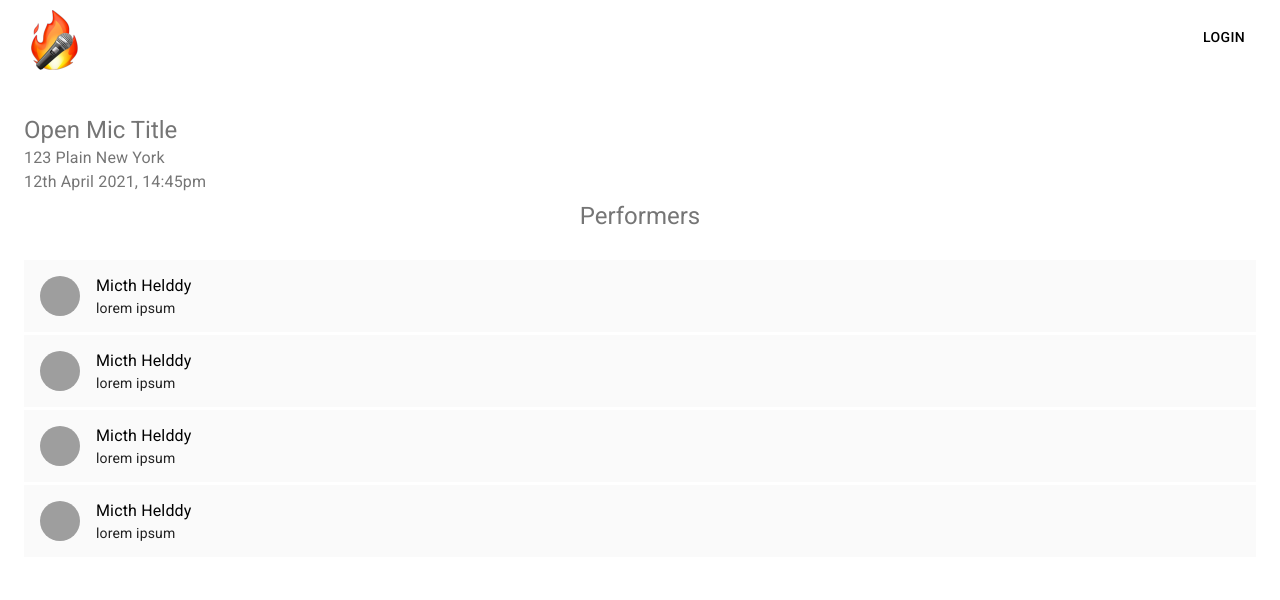
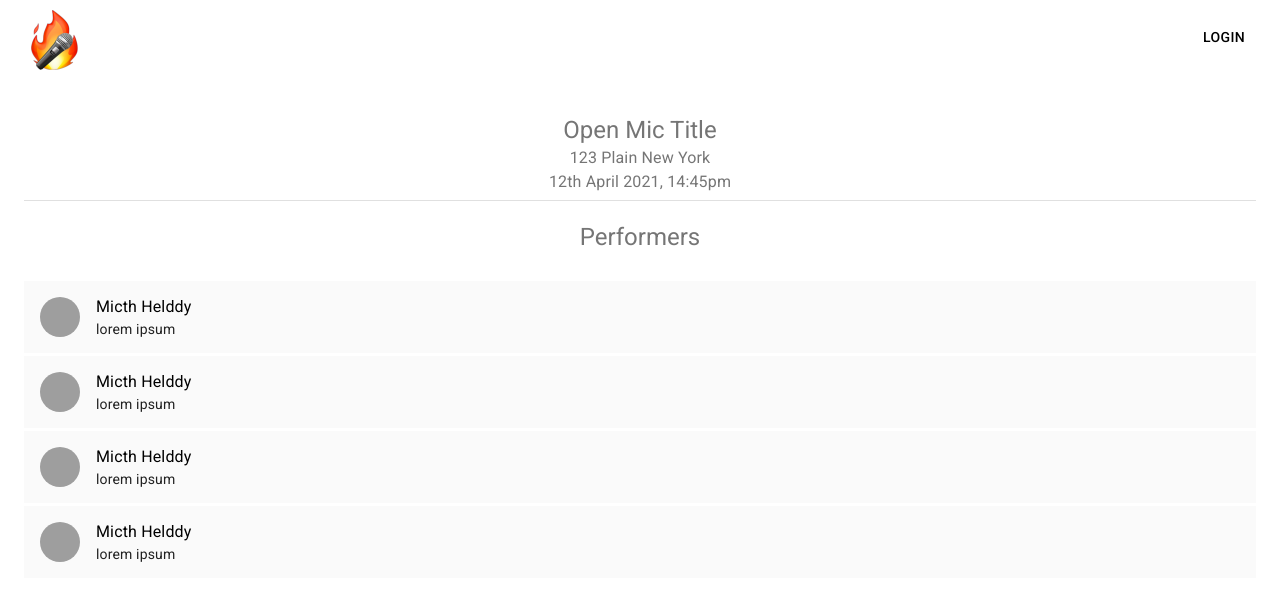
Before and after one commit to brendagold/mic, a React (Create React App) app: page /micdetails in a window 1280 px wide. Shown: the top 600 px of the page. Built offline with nearby package versions, Linux system fonts and the light colour scheme; grey boxes are pictures that could not be loaded.

Commit message:
more changes

```diff
--- a/src/components/MicDetails.js
+++ b/src/components/MicDetails.js
@@ -26,6 +26,9 @@ const useStyles = makeStyles((theme) => ({
   },
   contain: {
     marginTop: 40
+  },
+  spacee: {
+    marginTop: 20
   }
 }));
 
@@ -35,11 +38,14 @@ const MicDetails = () => {
       <>
       <NavBar />
     <Container className={classes.contain}>
-        <Typography variant="h5" color="textSecondary"> Open Mic Title</Typography>
-        <Typography color="textSecondary">123 Plain New York</Typography>
-        <Typography color="textSecondary" gutterBottom>12th April 2021, 14:45pm</Typography>
+        <div>
+        <Typography variant="h5" color="textSecondary" align='center'> Open Mic Title</Typography>
+        <Typography color="textSecondary" align='center'>123 Plain New York</Typography>
+        <Typography color="textSecondary" gutterBottom align='center'>12th April 2021, 14:45pm</Typography>
+        </div>
+        <Divider  />
 
-        <Typography variant="h5" color="textSecondary" align='center'> Performers</Typography>
+        <Typography variant="h5" color="textSecondary" align='center' className={classes.spacee}> Performers</Typography>
       <List className={classes.root}>
 
         <ListItem alignItems="flex-start" className={classes.list}>
--- a/src/components/MicInput.js
+++ b/src/components/MicInput.js
@@ -63,9 +63,9 @@ const MicInput = () => {
   };
   return (
     <>
-     <AppBar position="static" color="transparent" elevation={0}>
+     <AppBar position="static" color="transparent" >
         <Toolbar className={classes.logoCenter} >
-          <Link to="/" className={classes.title}>
+          <Link to="/">
             <img src="/images/logo.png" alt="litmic" className={classes.logo} />
           </Link>
         </Toolbar>
```
